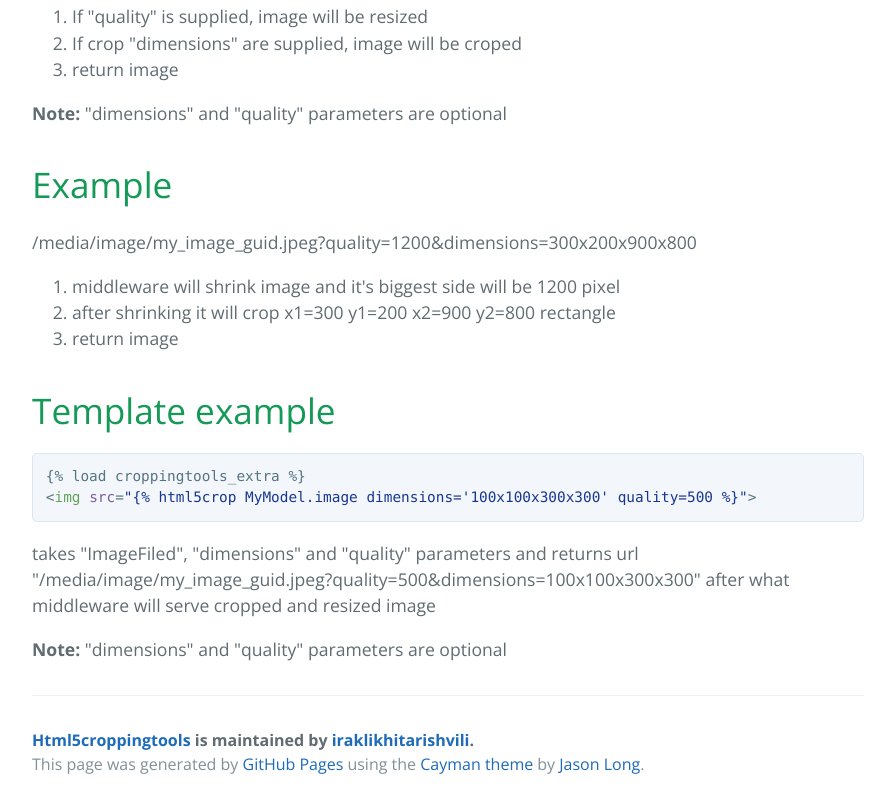
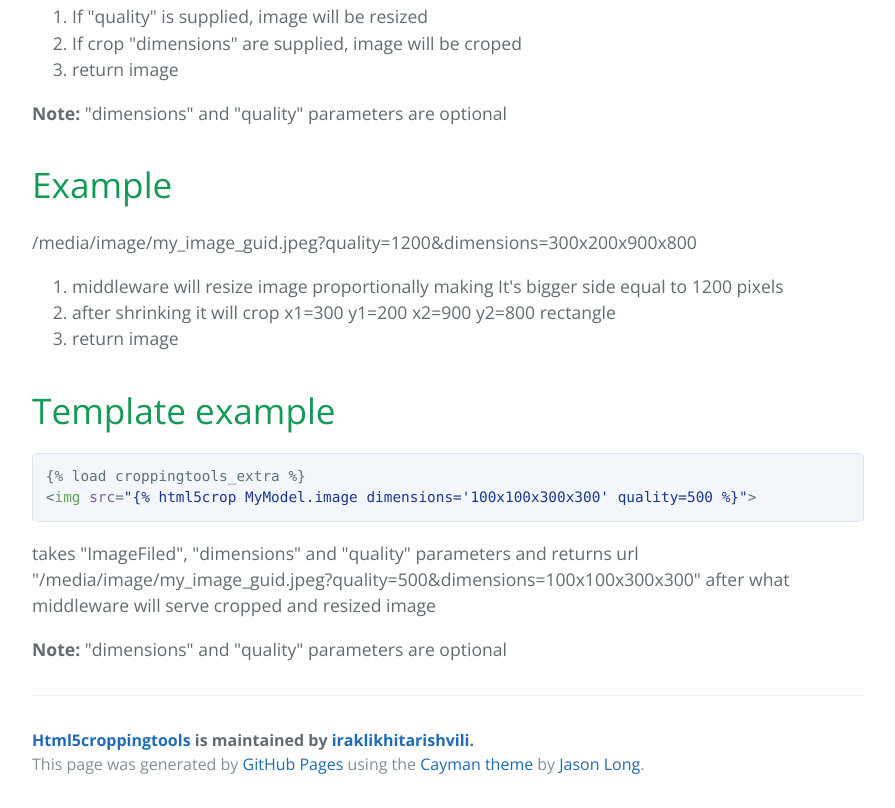
Before and after one commit to iraklikhitarishvili/django-html5croppingtools, a plain HTML site: page index.html in a window 1280 px wide. Shown: the part 2288-3096 px from the top of the page, without its empty margins (192-1087 px from the left). Drawn offline with nearby package versions, Linux system fonts and the light colour scheme.

```diff
--- a/index.html
+++ b/index.html
@@ -118,7 +118,7 @@ and middleware will serve corresponding image cropped and resized
 <p>/media/image/my_image_guid.jpeg?quality=1200&amp;dimensions=300x200x900x800</p>
 
 <ol>
-<li>middleware will shrink image and it's biggest side will be 1200 pixel</li>
+<li>middleware will  resize image proportionally making It's bigger side equal to 1200 pixels</li>
 <li>after shrinking it will crop  x1=300 y1=200 x2=900 y2=800 rectangle</li>
 <li>return image</li>
 </ol>
```
Also changed, not shown: params.json (+1 -1 lines).
